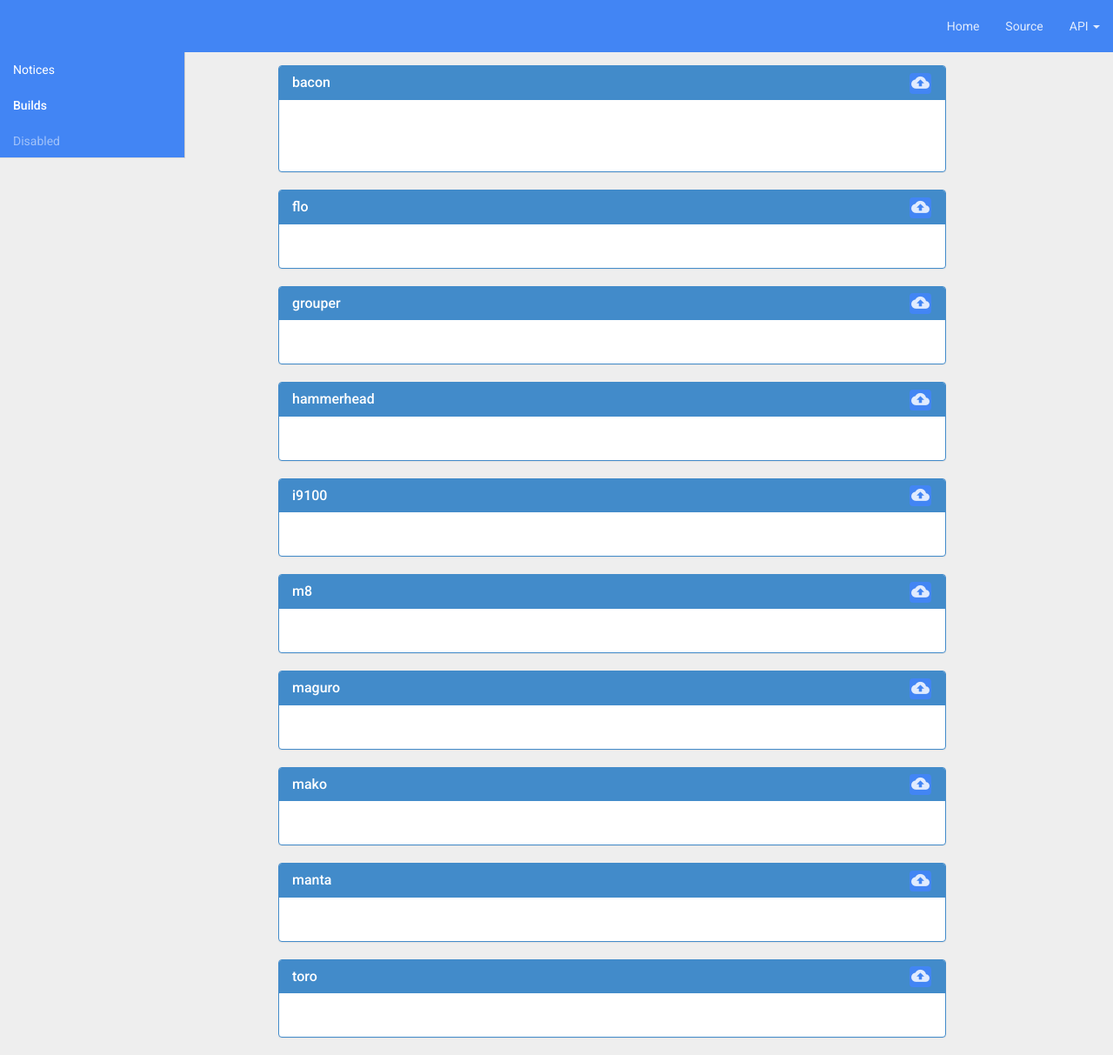
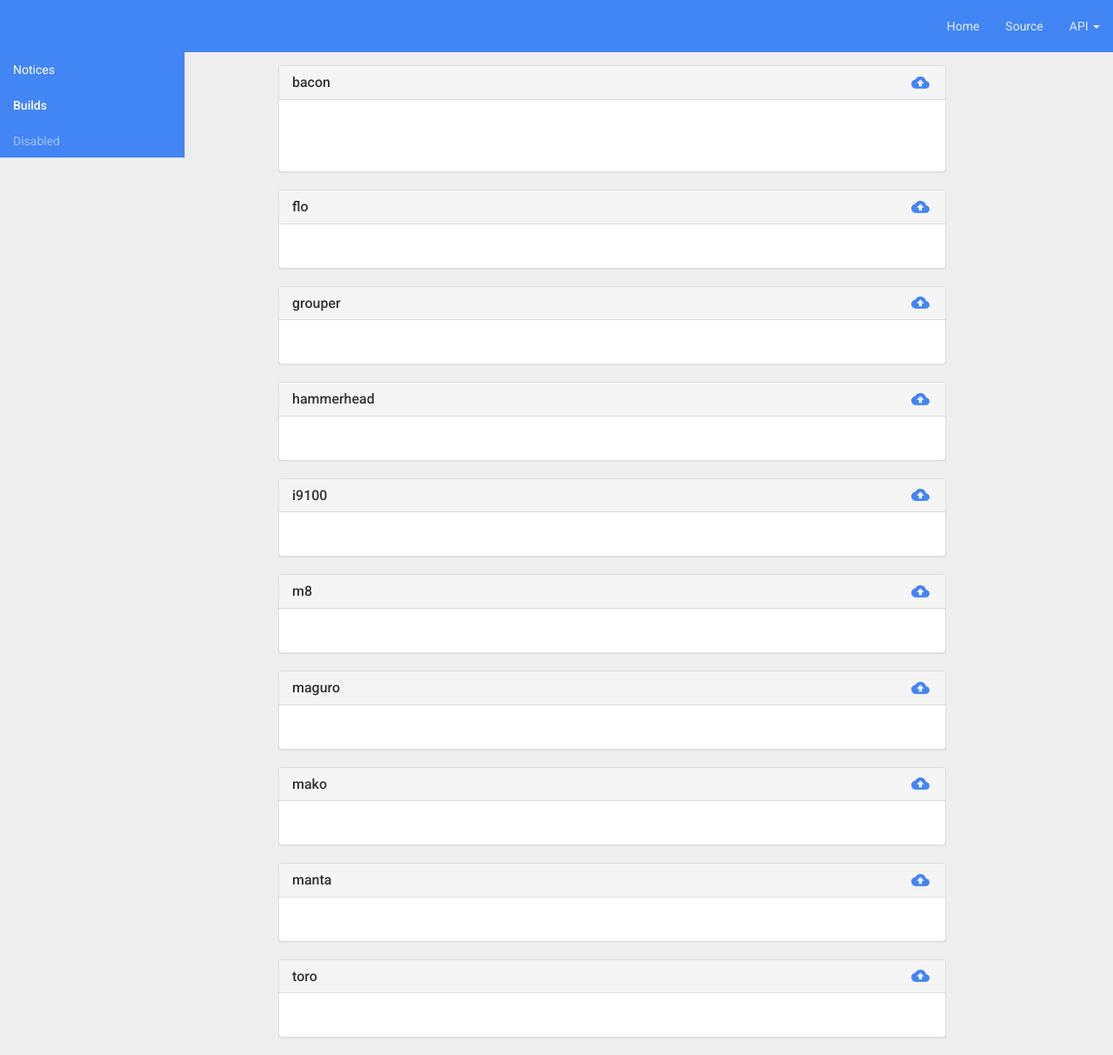
Before and after one commit to vedantmathur/venturerom_website, a PHP site: page / in a window 1280 px wide, after a click on "Builds". Shown: the whole page at 87% size. Run offline with PHP 8.4, Linux system fonts and the light colour scheme.

Commit message:
Fixes for new setup.

```diff
--- a/dev/css/venture.css
+++ b/dev/css/venture.css
@@ -66,7 +66,8 @@ form { width: 80%; }
 .notice { width: 70%; margin-right: 0px; margin-left: 0px; }
 .panel-files { margin-top: 15px; width: 80%; }
 .alert { color: #111; }
-.btn-upload { float: right; padding: 2px; position: relative; bottom: 30px; }
+.alert-primary { color: #eee; }
+.btn-upload { float: right; padding: 2px; position: relative; bottom: 30px; color: #4285F4; }
 .pekecontainer { margin: 0px; position: relative; top: 5px; }
 .btn-delete { position: absolute; right: 15px; top: 30px; padding: 5px; }
 
--- a/dev/index.php
+++ b/dev/index.php
@@ -6,7 +6,7 @@
 			$notice_priority_rm = $_GET['index'];
 			$notice_date_rm = $notice_priority_rm + 1;
 			$notice_notice_rm = $notice_priority_rm + 2;
-			$f = '/srv/http/venturerom.com/api.venturerom.com/notices/notice';
+			$f = '/srv/http/venture-git/api/notices/notice';
 			$arr = file($f);
 			unset($arr[$notice_priority_rm]);
 			unset($arr[$notice_date_rm]);
@@ -41,7 +41,7 @@
 		return $data;
 	}
 	if (isset($mydate, $mynotice, $mypriority)) {
-		$myfile = "/srv/http/venturerom.com/api.venturerom.com/notices/notice";
+		$myfile = "/srv/http/venture-git/api/notices/notice";
 		$txt = file_get_contents($myfile);
 		if (empty($txt)) {
 			$txt = "priority : " . $mypriority . "\ndate : " . $mydate . "\nnotice : " . $mynotice . "\n";
@@ -153,7 +153,7 @@
 					<div class="tab-pane fade active in text-left" id="notices">
 						<h1>Notices</h1>
 						<?php
-							$noticefile = '/srv/http/venturerom.com/api.venturerom.com/notices/notice';
+							$noticefile = '/srv/http/venture-git/api/notices/notice';
 							if (file_exists($noticefile)) {
 								echo "<h2>Current Notice(s):</h2>";
 								$lines = file($noticefile);
@@ -251,7 +251,7 @@
 						foreach ($deviceArray as &$device) {
 							$devicedir = "/srv/http/venturerom.com/get.venturerom.com/" . $device;
 							$webRoot = "http://get.venturerom.com/" . $device;
-							echo "<div class='panel panel-primary panel-files'>";
+							echo "<div class='panel panel-default panel-files'>";
 							echo "	<div class='panel-heading'>";
 							echo "		<h3 class='panel-title'>" . $device . "</h3>";
 							echo "		<input id='" . $device . "-file' type='file' name='file' />";
--- a/dev/js/pekeUpload.js
+++ b/dev/js/pekeUpload.js
@@ -45,7 +45,7 @@
       obj = $(this);
       //HTML code depends of theme
       if (options.theme == "bootstrap"){
-      var html = '<a href="javascript:void(0)" class="btn btn-primary btn-flat btn-upload"> <span class="icon-material-cloud-upload icon-white"></span> '+options.btnText+'</a><div class="pekecontainer"></div>';
+      var html = '<a href="javascript:void(0)" class="btn btn-default btn-flat btn-upload"> <span class="icon-material-cloud-upload icon-white"></span> '+options.btnText+'</a><div class="pekecontainer"></div>';
       }
       if (options.theme == "custom"){
         var html = '<a href="javascript:void(0)" class="btn-pekeupload">'+options.btnText+'</a><div class="pekecontainer"></div>';
@@ -106,7 +106,7 @@
                   options.onFileError(file,data);
                   obj.next('a').next('div').find('.file:first').remove();
                   if((options.theme == "bootstrap")&&(options.showErrorAlerts==true)){
-                    obj.next('a').next('div').prepend('<div class="alert alert-error"><button type="button" class="close" data-dismiss="alert">&times;</button> '+data+'</div>');
+                    obj.next('a').next('div').prepend('<div class="alert alert-primary"><button type="button" class="close" data-dismiss="alert">&times;</button> '+data+'</div>');
                     bootstrapclosenotification();
                   }
                   if((options.theme == "custom")&&(options.showErrorAlerts==true)){
--- a/dev/js/zipUpload.js
+++ b/dev/js/zipUpload.js
@@ -63,7 +63,7 @@
 		});
 		$("#manta-file").pekeUpload({
 			theme:'bootstrap',
-			data: 'manto',
+			data: 'manta',
 			allowedExtensions: 'zip',
 			btnText: '',
 			multi: false
```
